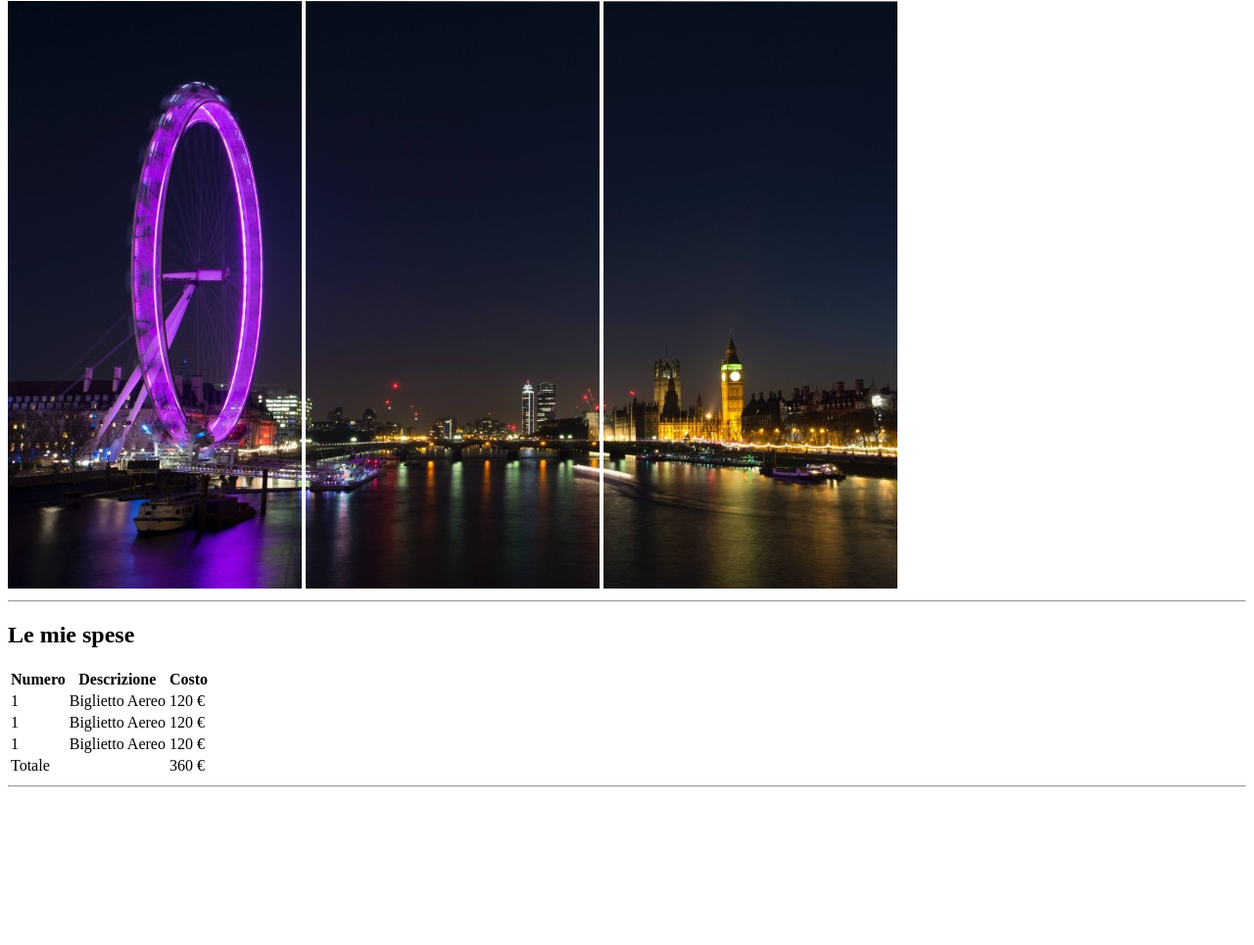
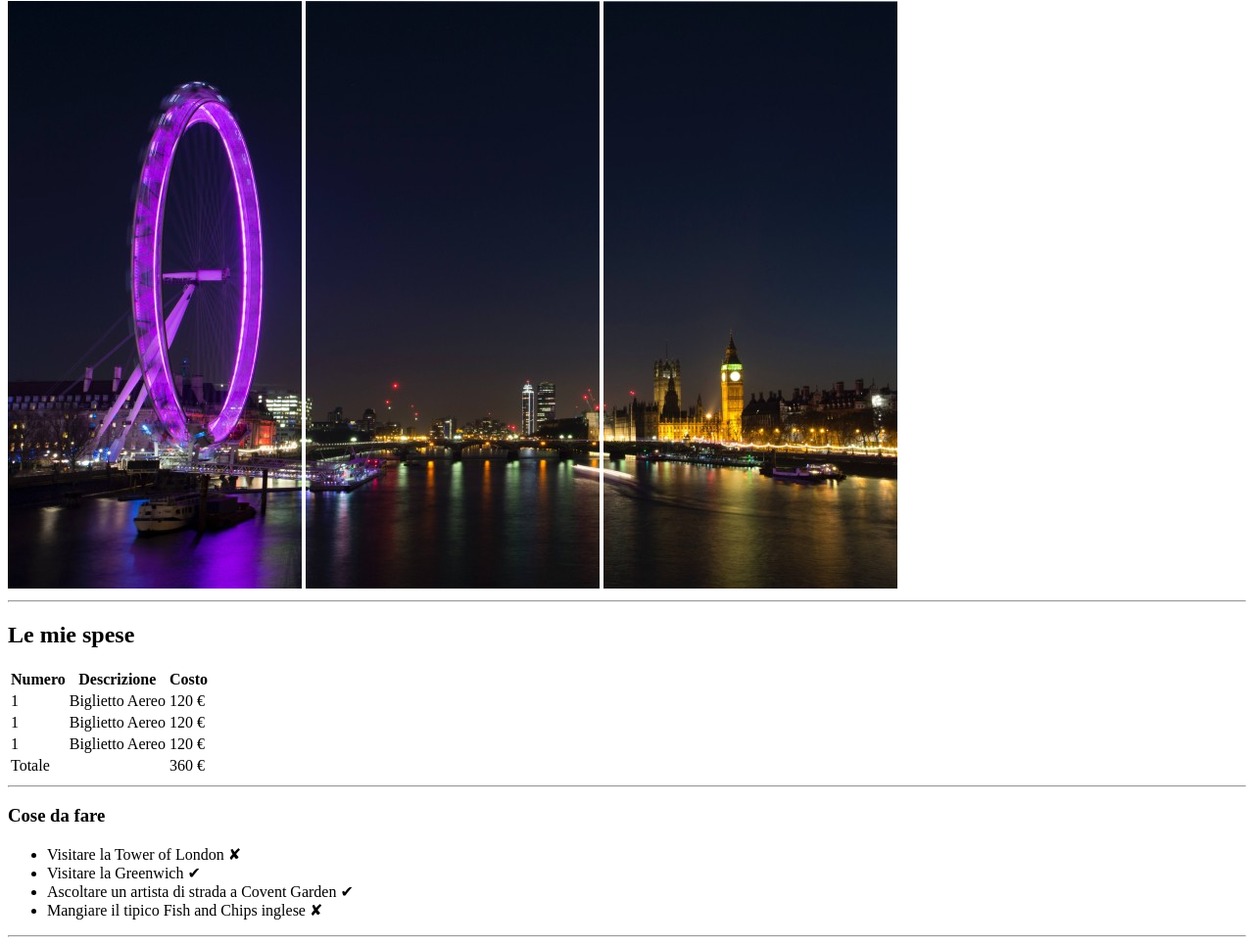
Before and after one commit to MarcelloPet94/html-london-trip, a plain HTML site: page index.html in a window 1280 px wide. Shown: the part 79-1044 px from the top of the page at 98% size. Before the commit the page ends 891 px from the top, so only its background shows below. Drawn offline with Linux system fonts and the light colour scheme.

Commit message:
section_coseDaFare

```diff
--- a/index.html
+++ b/index.html
@@ -46,7 +46,16 @@
             </table>
         </section>
         <hr>
-
+        <section>
+            <h3>Cose da fare</h3>
+            <ul>
+                <li>Visitare la Tower of London &#10008;</li>
+                <li>Visitare la Greenwich &#10004;</li>
+                <li>Ascoltare un artista di strada a Covent Garden &#10004;</li>
+                <li>Mangiare il tipico Fish and Chips inglese &#10008;</li>
+            </ul>
+        </section>
+        <hr>
     </main>
 </body>
 </html>
```
